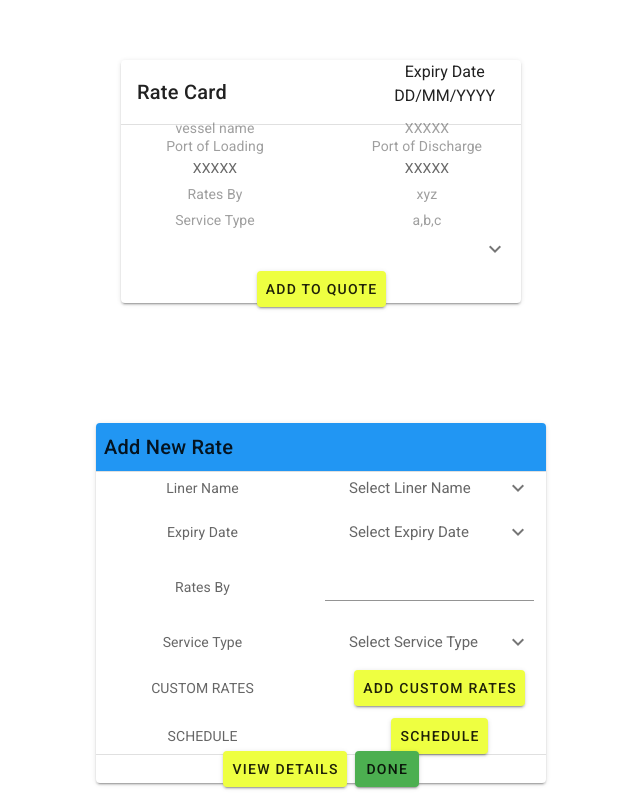
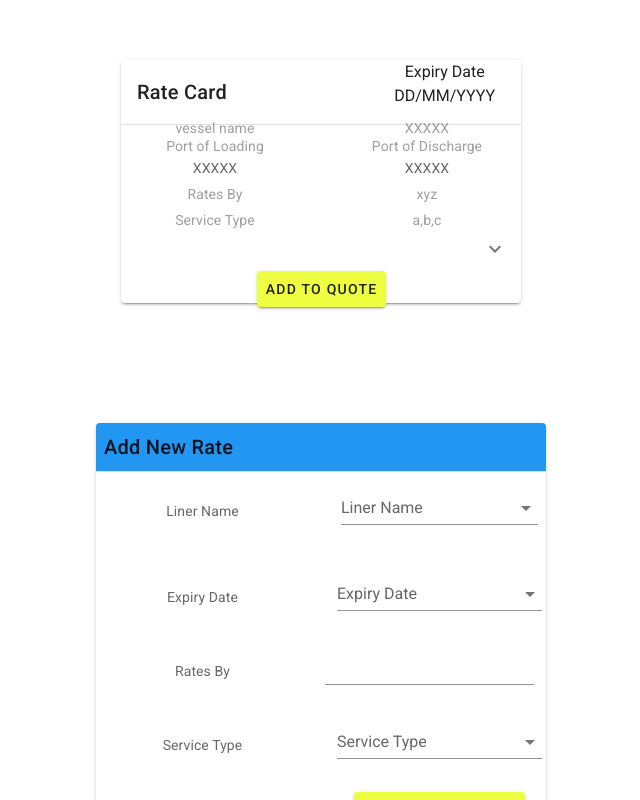
Before and after one commit to megabyte98/components, a Vue app: page / in a window 1280 px wide. Shown: the top 800 px of the page, without its empty margins (319-959 px from the left). Built offline with nearby package versions, Linux system fonts and the light colour scheme.

Commit message:
added v-select

```diff
--- a/src/App.vue
+++ b/src/App.vue
@@ -154,12 +154,13 @@
        <v-col  cols="6 pa-1">
           <p class=" text-center ma-0 ">Liner Name</p>
         </v-col>
-        <v-col cols="6 pa-1"> <v-expansion-panel >
-      <v-expansion-panel-header>Select Liner Name</v-expansion-panel-header>
-      <v-expansion-panel-content>
-        ........
-      </v-expansion-panel-content>
-    </v-expansion-panel>
+        <v-col cols="6 pa-2"><v-card-actions><v-select
+          :items="items"
+          label="Liner Name"
+          class="px-1"
+        ></v-select>
+        </v-card-actions>
+
         </v-col>
       </v-row>
     </v-card-text>
@@ -170,12 +171,12 @@
           <p class=" text-center ma-0 ">Expiry Date</p>
         </v-col>
         <v-col cols="6 pa-1">
-          <v-expansion-panel >
-      <v-expansion-panel-header>Select Expiry Date</v-expansion-panel-header>
-      <v-expansion-panel-content>
-        ........
-      </v-expansion-panel-content>
-    </v-expansion-panel>
+         <v-card-actions><v-select
+          :items="items"
+          label="Expiry Date"
+          class="px-1"
+        ></v-select>
+        </v-card-actions>
         </v-col>
       </v-row>
     </v-card-text>
@@ -196,12 +197,12 @@
        <v-col  cols="6 pa-1">
           <p class=" text-center ma-0 ">Service Type</p>
         </v-col>
-        <v-col cols="6 pa-1"> <v-expansion-panel >
-      <v-expansion-panel-header>Select Service Type</v-expansion-panel-header>
-      <v-expansion-panel-content>
-        ........
-      </v-expansion-panel-content>
-    </v-expansion-panel>
+        <v-col cols="6 pa-1"> <v-card-actions><v-select
+          :items="items"
+          label="Service Type"
+          class="px-1"
+        ></v-select>
+        </v-card-actions>
         </v-col>
       </v-row>
     </v-card-text>
```
